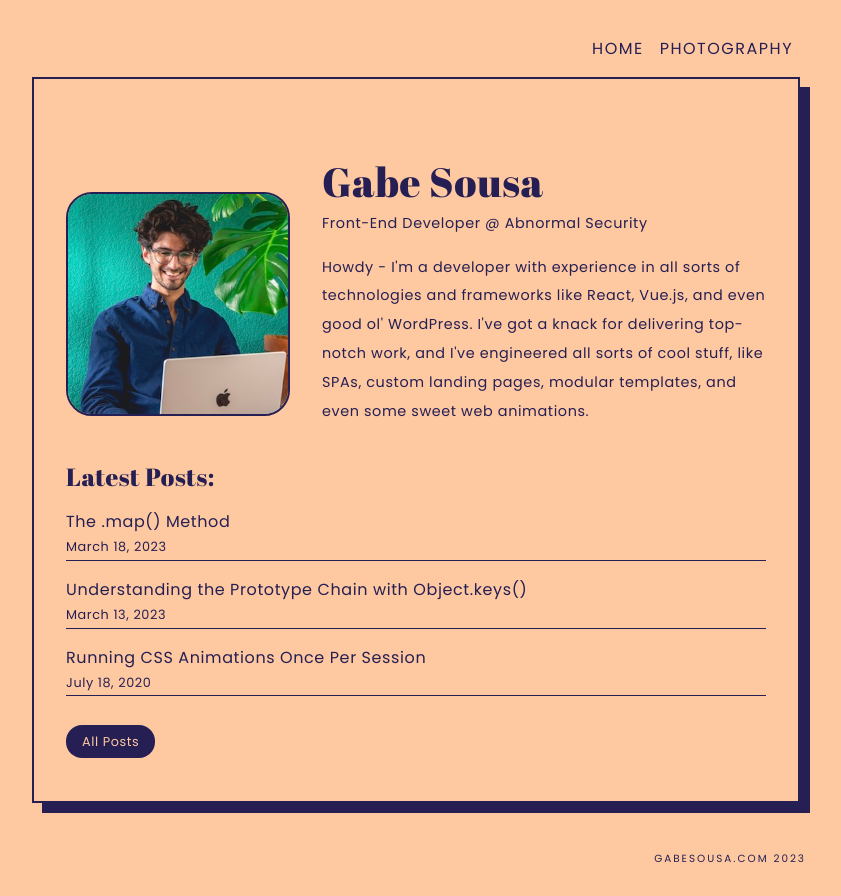
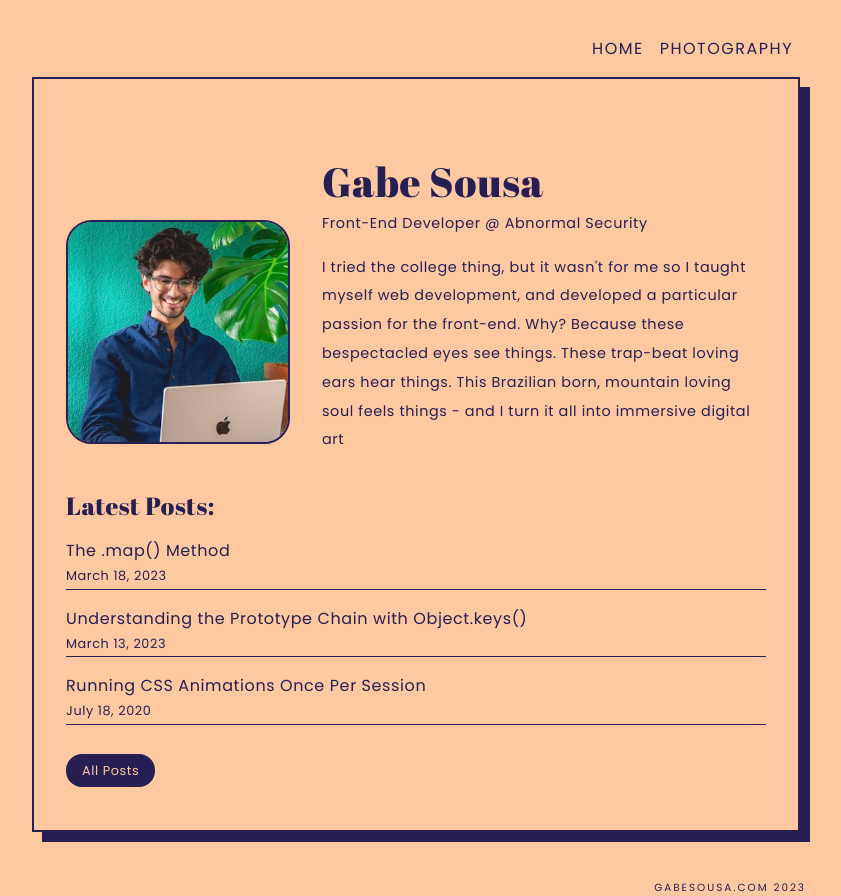
Before and after one commit to developer-gabe/nextjs-project, a Next.js app: page / in a window 1280 px wide. Shown: the whole page, without its empty margins (224-1065 px from the left). Before the commit the page ends 867 px from the top, so only its background shows below. Built offline with nearby package versions, Linux system fonts and the light colour scheme; a small style sheet from the web is missing.

Commit message:
Better bio, thanks Zan Smith

```diff
--- a/components/bio.jsx
+++ b/components/bio.jsx
@@ -6,7 +6,7 @@ class Bio extends Component {
 		this.state = {
 			name: "Gabe Sousa",
 			title: "Front-End Developer @ Abnormal Security",
-			bio: "Howdy - I'm a developer with experience in all sorts of technologies and frameworks like React, Vue.js, and even good ol' WordPress. I've got a knack for delivering top-notch work, and I've engineered all sorts of cool stuff, like SPAs, custom landing pages, modular templates, and even some sweet web animations.",
+			bio: "I tried the college thing, but it wasn't for me so I taught myself web development, and developed a particular passion for the front-end. Why? Because these bespectacled eyes see things. These trap-beat loving ears hear things. This Brazilian born, mountain loving soul feels things - and I turn it all into immersive digital art",
 			image: "/images/gabe.jpg",
 		};
 	}
```
